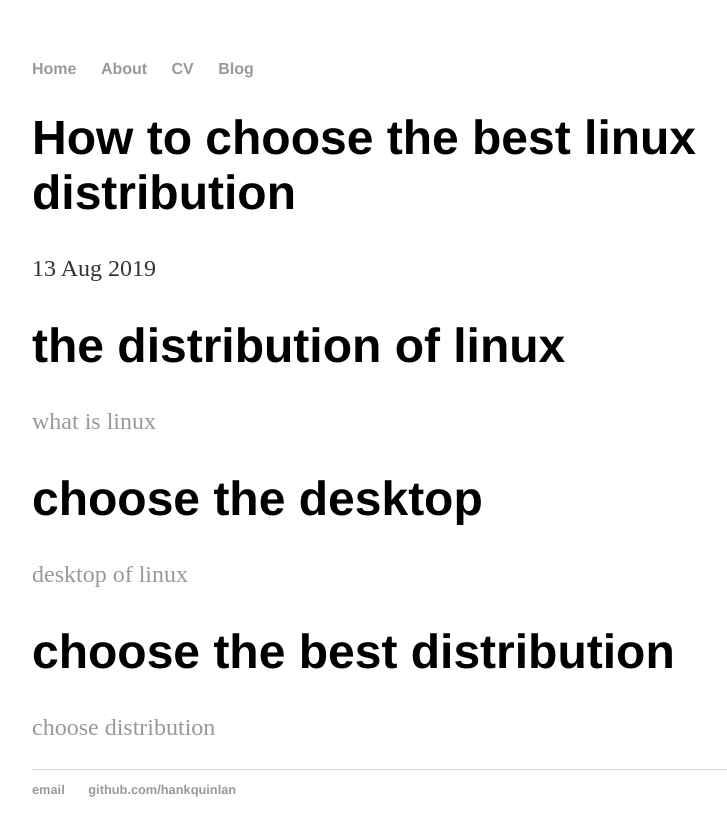
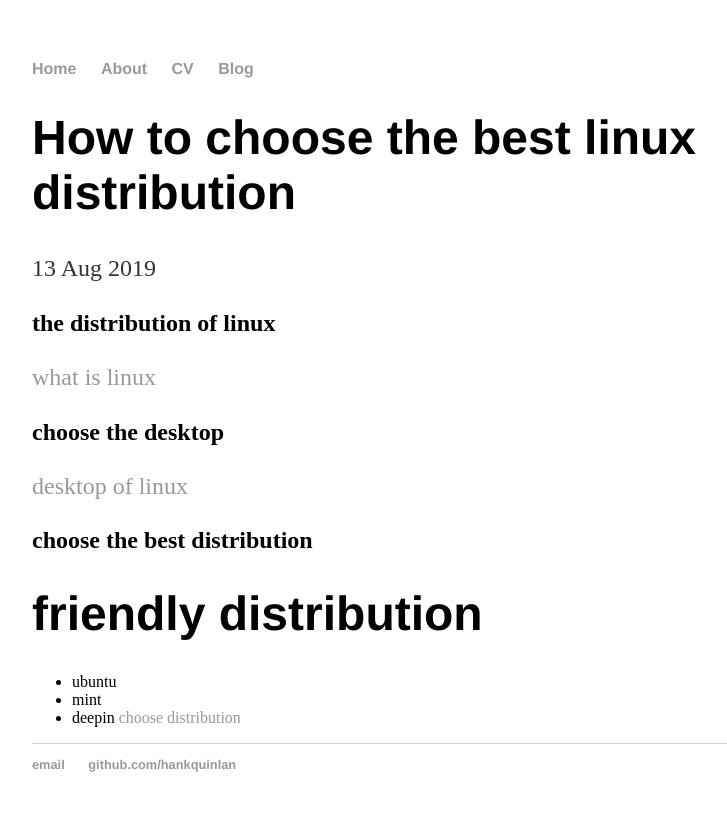
Before and after one commit to greatofdream/greatofdream.github.io, a Jekyll site: the page built from _posts/2019-08-13-linux_distribution_choice.md, in a window 1280 px wide. Shown: the top 836 px of the page, without its empty margins (160-887 px from the left). Built offline with Jekyll 4.4.1, drawn with Linux system fonts in a browser that asks for light colours.

Commit message:
add the necessary intro to friendly distribution

```diff
--- a/_posts/2019-08-13-linux_distribution_choice.md
+++ b/_posts/2019-08-13-linux_distribution_choice.md
@@ -4,11 +4,15 @@ title: "How to choose the best linux distribution"
 date: 2019-8-13
 ---
 
-# the distribution of linux
+## the distribution of linux
 [what is linux](https://www.linux.com/what-is-linux)
 
-# choose the desktop
+## choose the desktop
 [desktop of linux](https://www.linux.com/LEARN/HOW-CHOOSE-BEST-LINUX-DESKTOP-YOU)
 
-# choose the best distribution
+## choose the best distribution
+# friendly distribution
++ ubuntu
++ mint
++ deepin
 [choose distribution](https://www.linux.com/news/best-linux-distribution-new-users)
```
